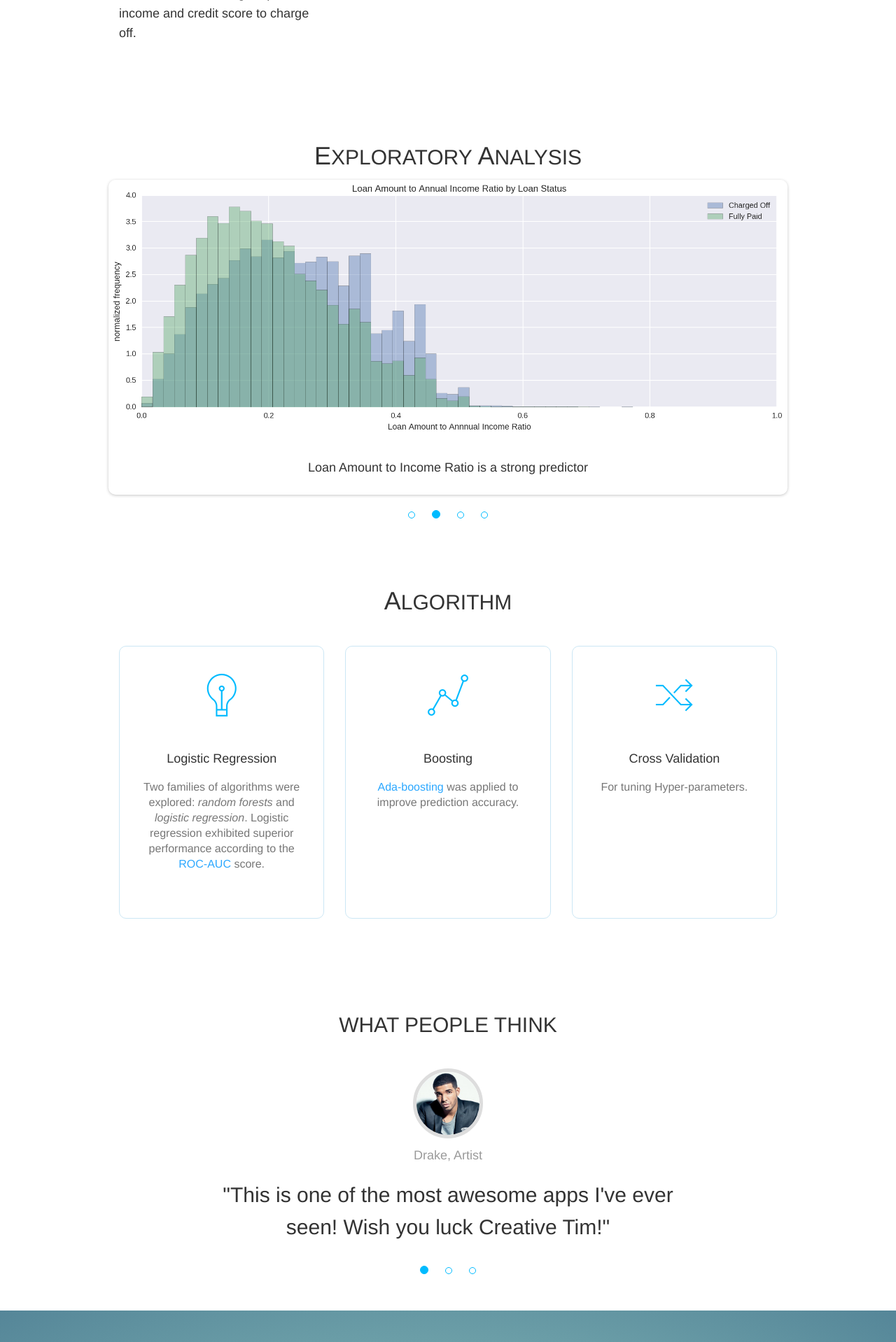
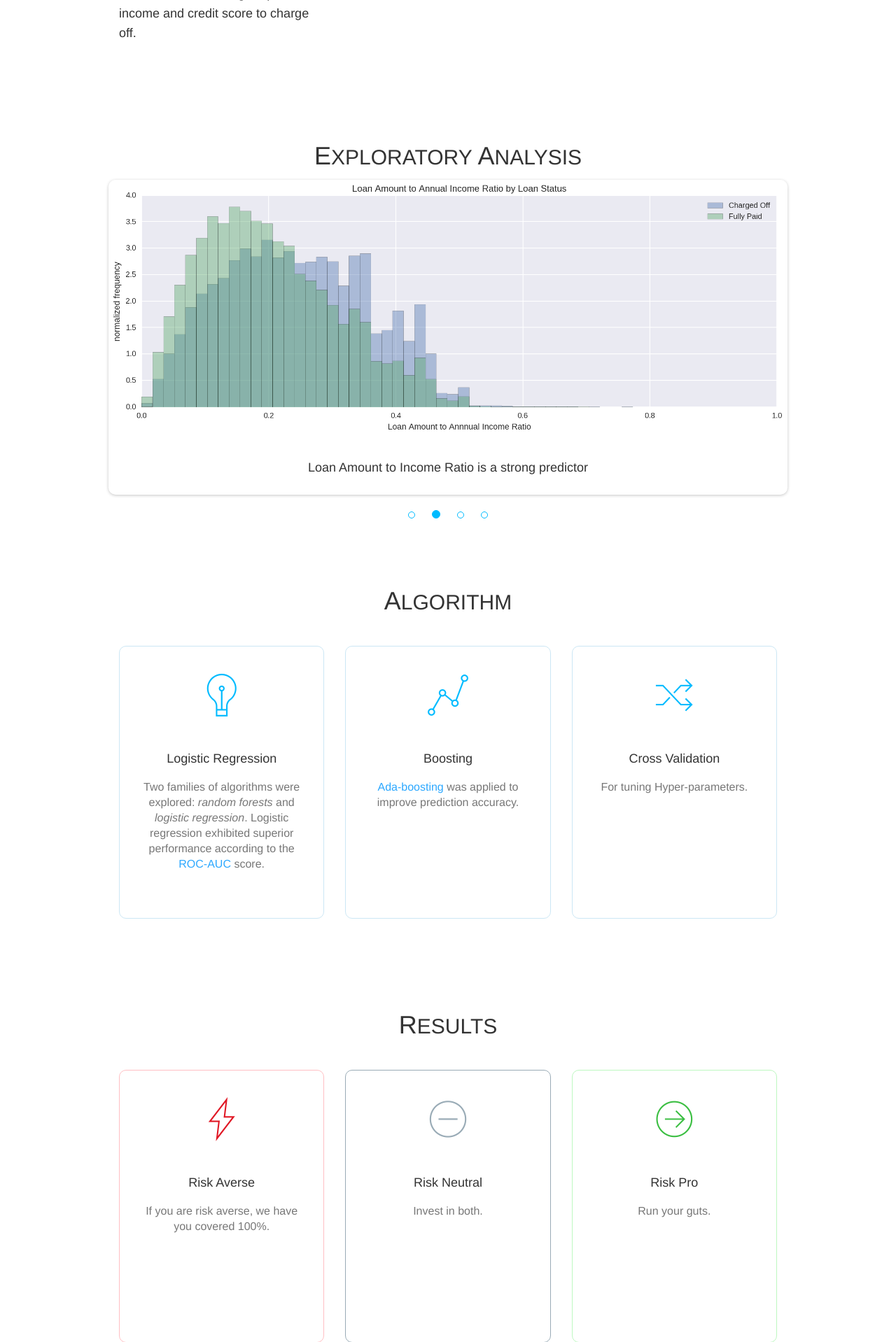
Before and after one commit to liuaqiang/capstone-project, a Flask app: page /index in a window 1280 px wide. Shown: the part 2293-4211 px from the top of the page at 70% size. Run offline with Flask 2, Linux system fonts and the light colour scheme; some libraries are stand-ins or nearby versions.

Commit message:
added new stuff

```diff
--- a/static/css/landing-page.css
+++ b/static/css/landing-page.css
@@ -1203,6 +1203,18 @@ filter: progid:DXImageTransform.Microsoft.gradient( startColorstr='#de8e0009', e
     }
     .landing-page .section-features .card.card-orange .icon i{
       color:#ff967f;
+    }
+    .landing-page .section-features .card.card-grey{
+      border-color: #99ABB6;
+    }
+    .landing-page .section-features .card.card-grey .icon i{
+      color:#99ABB6;
+    }
+    .landing-page .section-features .card.card-yellow{
+      border-color: #ffff1a;
+    }
+    .landing-page .section-features .card.card-yellow .icon i{
+      color:#ffff1a;
     }
      .landing-page .section-features .card.card-red{
       border-color: #FFBFC3;
--- a/templates/index.html
+++ b/templates/index.html
@@ -99,8 +99,8 @@
                             <h4 class="header-text">T<small>oo </small>M<small>any </small>b<small>ad </small>l<small>oans</small></h4>
                             <p>
                                 During 2009 ~ 2012, <b>1 in 7</b> on average loans gets charged off<sup>1</sup>.
-                                Out of the 421,095 loans issued in 2015, <b>9,241</b> of them are already charged off within a year.
-                                Among them 4,565 were less than 20% paid, and 4,504 between 20~40%.
+                                Out of the 421,095 loans issued in 2015, <b>9,241</b> of them charged off in less than 12 months.
+                                Among them, 4,565 were less than 20% paid, and 4,504 between 20~40%.
                             </p>
                             <h4 class="header-text">B<small>e in </small>c<small>harge</small></h4>
                             <p>
@@ -263,28 +263,79 @@
                     </div>
                 </div>
             </div>
+            <div class="section section-features">
+                <div class="container">
+                    <h4 class="header-text text-center"><big>R</big>esults</h4>
+                    <div class="row">
+                        <div class="col-md-4">
+                            <div class="card card-red">
+                                <div class="icon">
+                                    <i class="pe-7s-gleam"></i>
+                                </div>
+                                <div class="text">
+                                    <h4>Risk Averse</h4>
+                                    <p>
+                                        If you are risk averse, we have you covered 100%.
+                                    </p>
+                                </div>
+                            </div>
+                        </div>
+                        <div class="col-md-4">
+                            <div class="card card-grey">
+                                <div class="icon">
+                                    <i class="pe-7s-less"></i>
+                                </div>
+                                <h4>Risk Neutral</h4>
+                                <p>
+                                    Invest in both.
+                                </p>
+                            </div>
+                        </div>
+                        <div class="col-md-4">
+                            <div class="card card-green">
+                                <div class="icon">
+                                    <i class="pe-7s-right-arrow"></i>
+                                </div>
+                                <h4>Risk Pro</h4>
+                                <p>
+                                    Run your guts.
+                                </p>
+                            </div>
+                        </div>
+                    </div>
+                </div>
+            </div>
             <div class="section section-testimonial">
                 <div class="container">
-                    <h4 class="header-text text-center">What people think</h4>
+                    <h4 class="header-text text-center"><big>D</big>on't <big>s</big>top <big>h</big>ere</h4>
                     <div id="carousel-example-generic" class="carousel fade" data-ride="carousel">
                         <!-- Wrapper for slides -->
                         <div class="carousel-inner" role="listbox">
-                            <div class="item">
+                            <div class="item active">
                                 <div class="mask">
-                                    <img src="static/img/faces/face-4.jpg">
+                                    <img src="static/img/faces/face-5.png">
                                 </div>
                                 <div class="carousel-testimonial-caption">
-                                    <p>Jay Z, Producer</p>
-                                    <h3>"I absolutely love your app! It's truly amazing and looks awesome!"</h3>
+                                    <p>New Perspective</p>
+                                    <h4>
+                                        Lending Club<sup>&#174;</sup> data have been extensively analyzed.
+                                        Yet here's another new angle to further explore market potential.
+                                        Creativity knows no boundary: sky is the limit.
+                                    </h4>
                                 </div>
                             </div>
-                            <div class="item active">
+                            <div class="item">
                                 <div class="mask">
                                     <img src="static/img/faces/face-3.jpg">
                                 </div>
                                 <div class="carousel-testimonial-caption">
-                                    <p>Drake, Artist</p>
-                                    <h3>"This is one of the most awesome apps I've ever seen! Wish you luck Creative Tim!"</h3>
+                                    <p>Guide future decisions</p>
+                                    <h4>
+                                        For example, If Lending Club<sup>&#174;</sup> collected more data on
+                                        <i>loan description</i>,
+                                        natural language processing techniques can be used to
+                                        rate borrower credibility.
+                                    </h4>
                                 </div>
                             </div>
                             <div class="item">
@@ -292,8 +343,11 @@
                                     <img src="static/img/faces/face-2.jpg">
                                 </div>
                                 <div class="carousel-testimonial-caption">
-                                    <p>Rick Ross, Musician</p>
-                                    <h3>"Loving this! Just picked it up the other day. Thank you for the work you put into this."</h3>
+                                    <p>Wide Application</p>
+                                    <h4>
+                                        The methodology can be applied in real estate, securities, and many other domains.
+                                        Know the market and its data. Then choose the right algorithms, or simply create a new one.
+                                    </h4>
                                 </div>
                             </div>
                         </div>
```
Also changed, not shown: static/img/faces/face-2.jpg, static/img/faces/face-3.jpg, static/img/faces/face-5.png (added).
